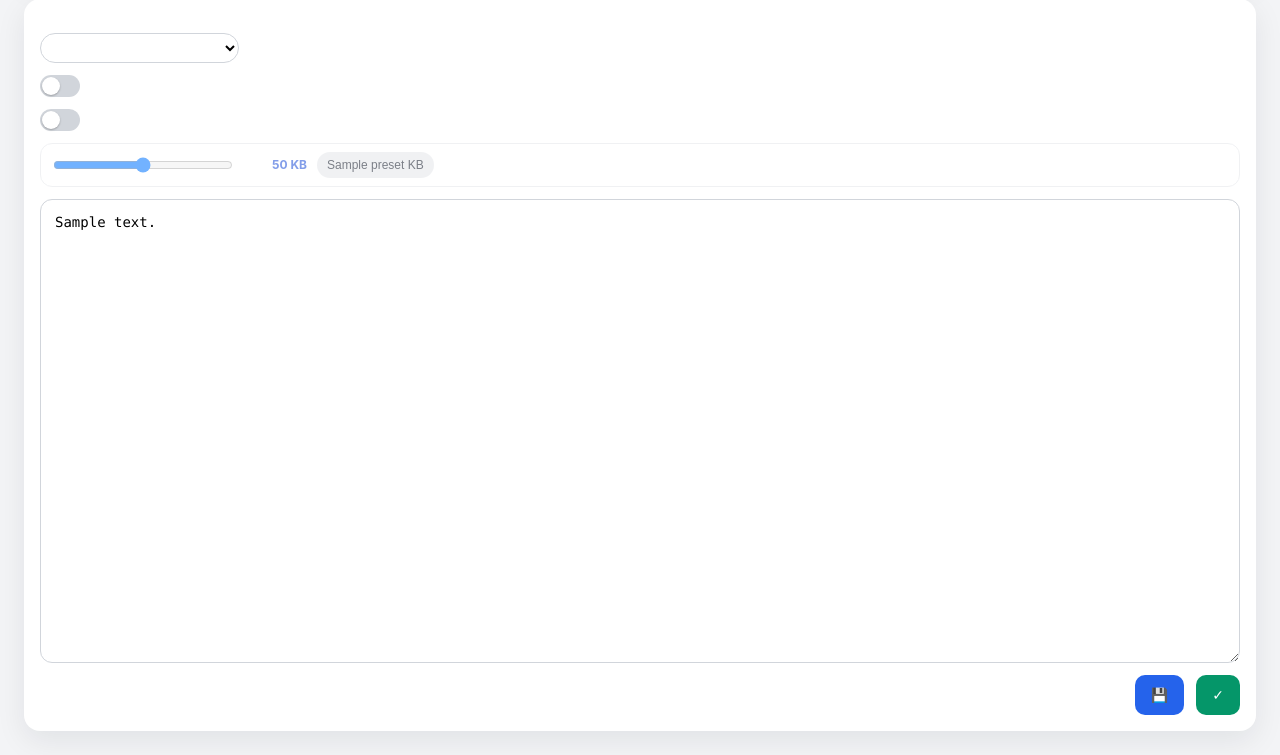
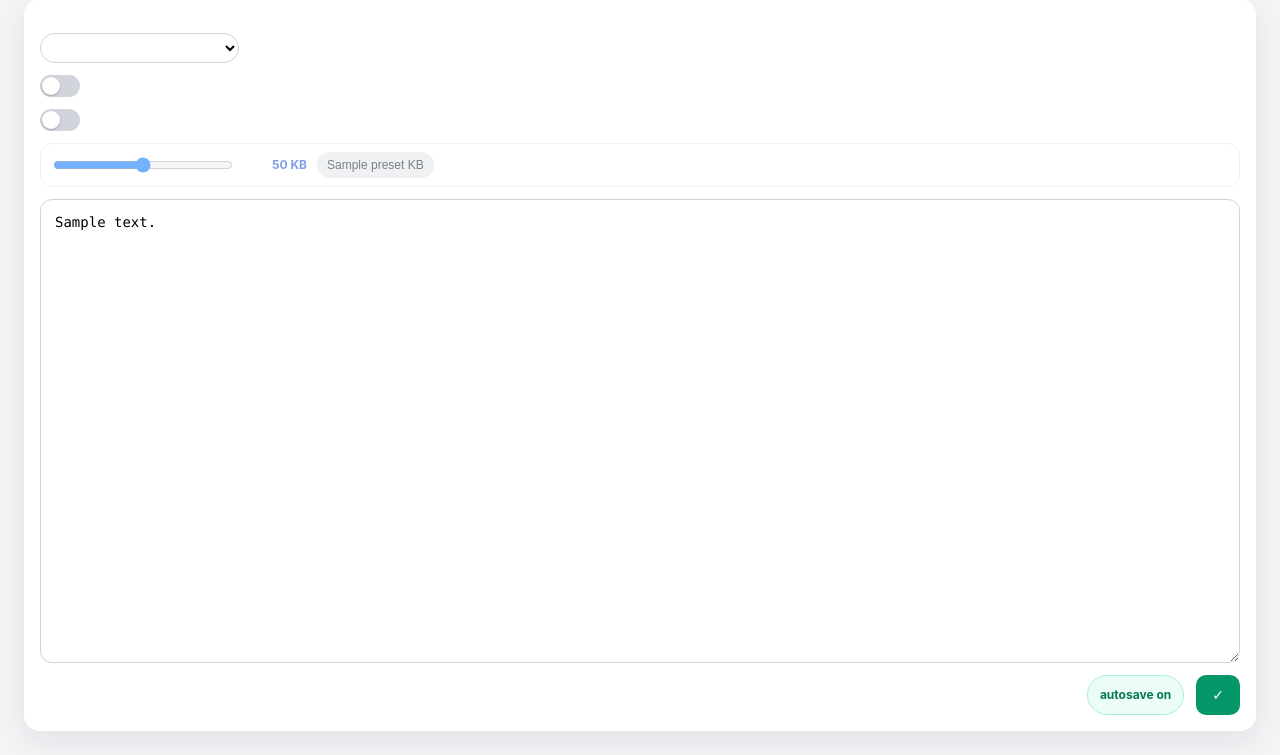
Before and after one commit to spacecharly/ocr-book-quick-compare, a Flask app: template templates/index.html in a window 1280 px wide. Shown: the part 1414-2169 px from the top of the page. Run offline with Flask 3, Linux system fonts and the light colour scheme; the template is opened without the code that fills it: most values are stand-ins (such as "Sample title", 1, 10 or a date in 2020); some libraries are stand-ins or nearby versions.

Commit message:
ui: replace Save button with autosave on badge

```diff
--- a/static/styles.css
+++ b/static/styles.css
@@ -672,6 +672,19 @@
     line-height: 1.1;
 }
 
+.autosave-status-badge {
+    display: inline-flex;
+    align-items: center;
+    padding: 8px 12px;
+    border-radius: 999px;
+    background: #ecfdf5;
+    color: #047857;
+    border: 1px solid #a7f3d0;
+    font-size: 12px;
+    font-weight: 700;
+    text-transform: lowercase;
+}
+
 .inset-panel {
     margin-top: 16px;
     background: #f8fafc;
--- a/templates/index.html
+++ b/templates/index.html
@@ -264,7 +264,7 @@
                         {% if ocr_available %}
                             <button type="submit" formaction="{{ url_for('run_ocr') }}" data-submit-kind="ocr" class="secondary">🔍 {{ t('paddle_ocr') }}</button>
                         {% endif %}
-                        <button type="submit" data-submit-kind="save">💾 {{ t('save') }}</button>
+                        <span class="autosave-status-badge">autosave on</span>
                         <button type="submit" formaction="{{ url_for('validate_and_next') }}" data-submit-kind="validate-next" class="validate">✓ {{ t('validate_next') }}</button>
                     </div>
                 </form>
```
